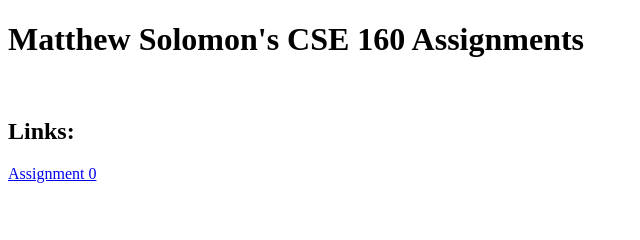
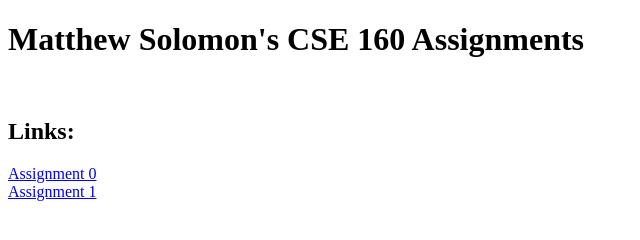
Before and after one commit to AQUAiTE/CSE160-Assignments, a plain HTML site: page index.html in a window 1280 px wide. Shown: the whole page, without its empty margins (0-640 px from the left). Drawn offline with Linux system fonts and the light colour scheme.

Commit message:
Added asgn1 to landing page so i dont forget later

```diff
--- a/index.html
+++ b/index.html
@@ -10,5 +10,7 @@
         <br>
         <h2>Links:</h2>
         <a href="https://aquaite.github.io/CSE160_Assignments/Asgn0/src/asg0.html">Assignment 0</a>
+        <br>
+        <a href="https://aquaite.github.io/CSE160_Assignments/Asgn1/src/Asgn1.html">Assignment 1</a>
     </body>
 </html>
```
